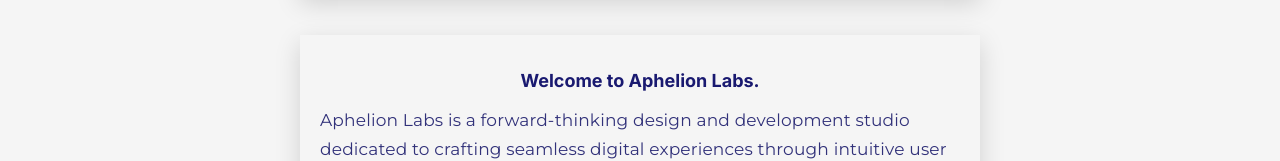
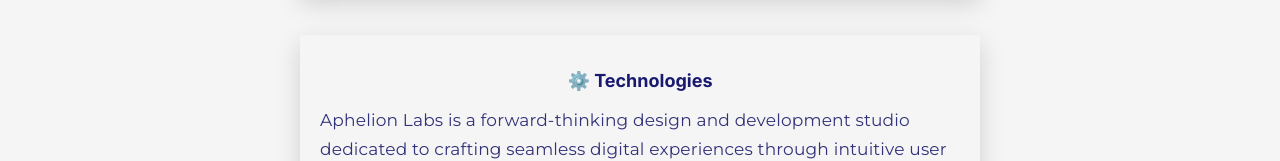
Before and after one commit to abk2191/aphelion-labs, a React (Vite) app: page / in a window 1280 px wide. Shown: the part 546-707 px from the top of the page. Built offline with nearby package versions, Linux system fonts and the light colour scheme; a web font is replaced by a local one.

Commit message:
Added new features

```diff
--- a/src/App.jsx
+++ b/src/App.jsx
@@ -126,7 +126,7 @@
       </div>
       <div className="intro-card-div">
         <div className="intro-card">
-          <h2>Welcome to Aphelion Labs.</h2>
+          <h2>⚙️ Technologies</h2>
           <p>
             Aphelion Labs is a forward-thinking design and development studio
             dedicated to crafting seamless digital experiences through intuitive
```
